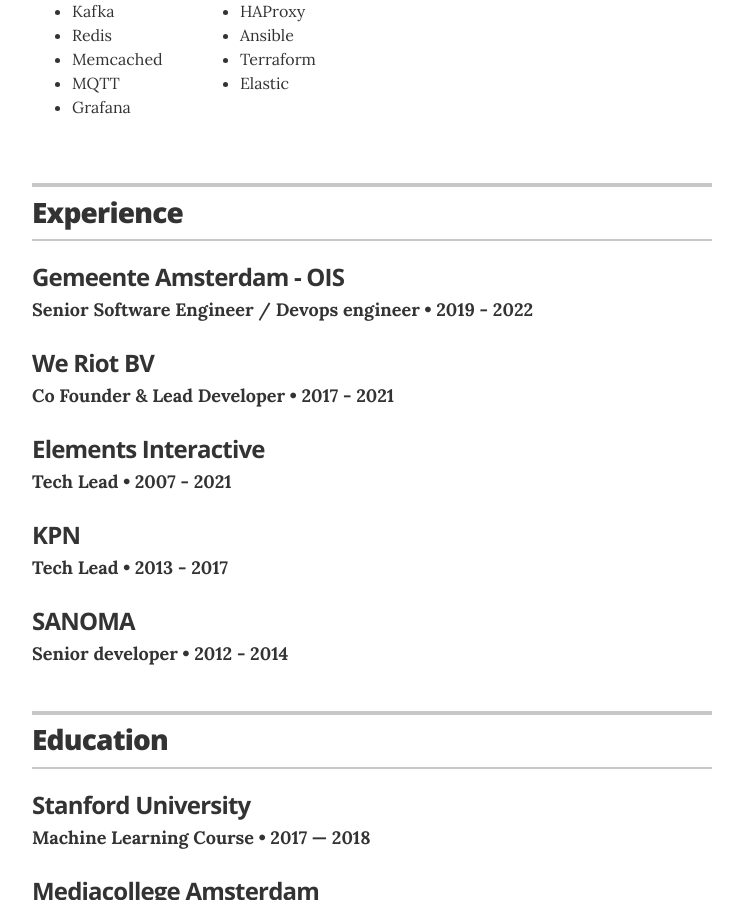
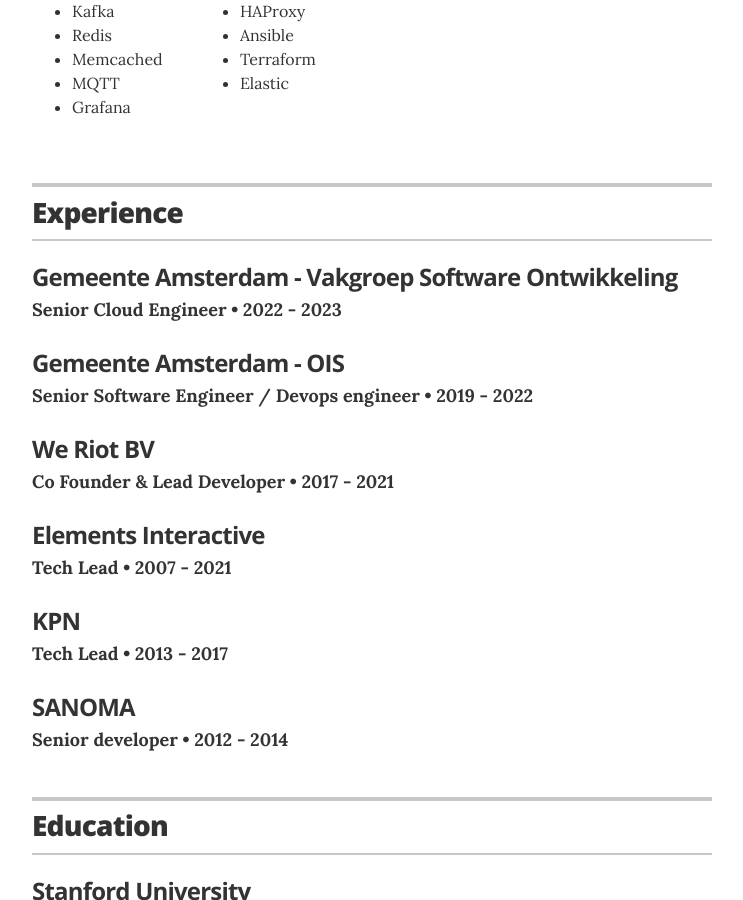
Before and after one commit to nielslensink/resume, a Jekyll site: the page built from index.html, in a window 1280 px wide and 900 px high, scrolled down 805 px. Shown: the whole window, without its empty margins (268-1011 px from the left). Built offline with Jekyll 4.4.1, drawn with Linux system fonts in a browser that asks for light colours.

Commit message:
Added VSO cloud engineer experience

```diff
--- a/_data/experience.yml
+++ b/_data/experience.yml
@@ -1,3 +1,7 @@
+- company: Gemeente Amsterdam - Vakgroep Software Ontwikkeling
+  position: Senior Cloud Engineer
+  duration: 2022 - 2023
+
 - company: Gemeente Amsterdam - OIS
   position: Senior Software Engineer / Devops engineer
   duration: 2019 - 2022
```
